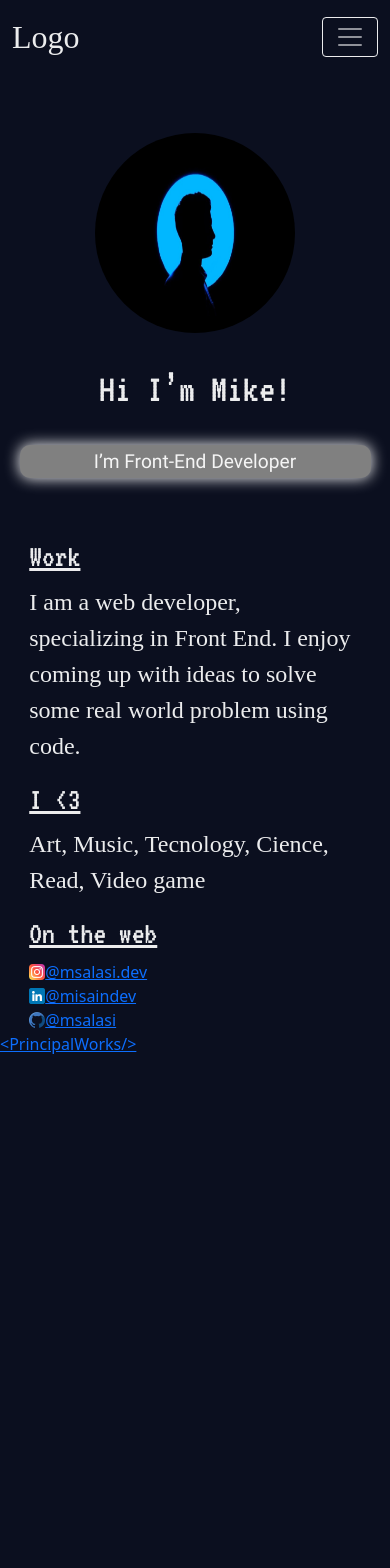
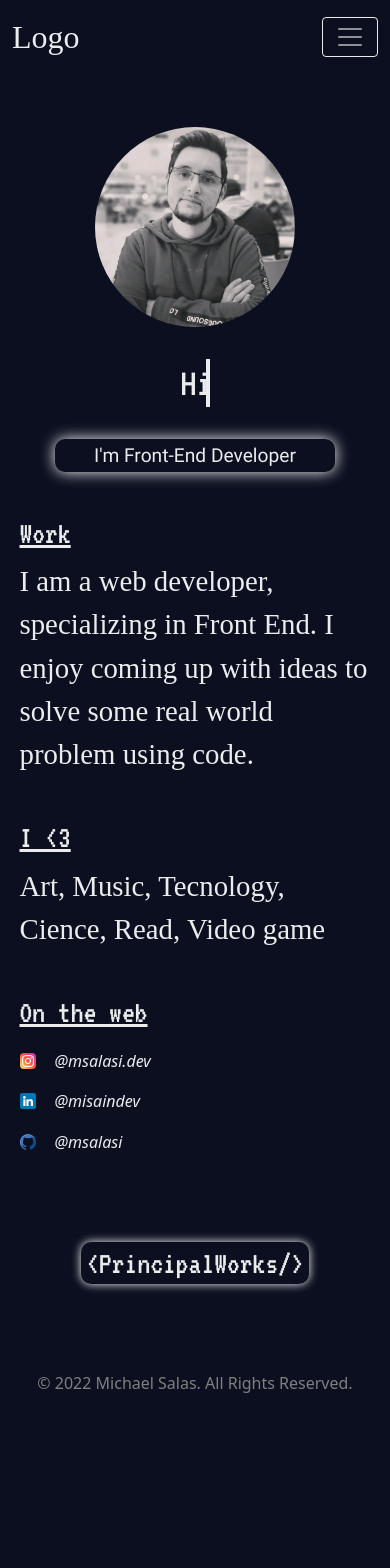
Before and after one commit to msalasi/PortafolioPersonal-React, a React (Create React App) app: page / in a window 390 px wide. Shown: the top 1568 px of the page. After the commit the page ends 1411 px from the top, so only its background shows below. Built offline with nearby package versions, Linux system fonts and the light colour scheme; a web font is replaced by a local one.

Commit message:
responsive en 90%

```diff
--- a/src/components/Footer/Footer.css
+++ b/src/components/Footer/Footer.css
@@ -1,6 +1,6 @@
 footer{
     color: grey;
     width: 100%;
-    margin-top: 100vh;
+    margin-top: 10vh;
     text-align: center;
 }
--- a/src/components/NavBar/NavBar.css
+++ b/src/components/NavBar/NavBar.css
@@ -17,3 +17,39 @@
     font-family: dongle-regular;
     font-size: 1.5rem;
 }
+
+.navbar-collapse .navbar-nav .nav-link:hover{
+    text-decoration: underline;
+}
+
+@media only screen and (max-width: 90em) {
+    .navbar-collapse .navbar-nav .nav-link{
+        font-size: 2rem;
+    }
+
+    .navbar.navbar-expand-lg.navbar-dark.bg-dark.fixed-top .container {
+        max-width: 768px;
+    }
+
+}
+@media only screen and (max-width: 64em) {
+    .navbar-collapse .navbar-nav .nav-link{
+        font-size: 2rem;
+    }
+
+}
+@media only screen and (max-width: 48em) {
+    .navbar-collapse .navbar-nav .nav-link{
+        font-size: 2rem;
+    }
+
+    .navbar.navbar-expand-lg.navbar-dark.bg-dark.fixed-top .container {
+        max-width: 100%;
+    }
+
+}
+@media only screen and (max-width: 27em) {
+    .navbar-collapse .navbar-nav .nav-link{
+        font-size: 1.5rem;
+    }
+}
--- a/src/components/NavBar/NavBar.js
+++ b/src/components/NavBar/NavBar.js
@@ -7,7 +7,7 @@ const NavBar = () => {
   return (
     <>
       <div className="container-navbar-menu">
-        <Navbar collapseOnSelect expand="lg" bg="dark" sticky="top" variant="dark">
+        <Navbar collapseOnSelect expand="lg" bg="dark" fixed="top" variant="dark">
           <Container>
             <Navbar.Brand href="/">Logo</Navbar.Brand>
             <Navbar.Toggle aria-controls="responsive-navbar-nav" />
--- a/src/components/OnTheWeb/OnTheWeb.css
+++ b/src/components/OnTheWeb/OnTheWeb.css
@@ -1,7 +1,7 @@
 .container-ontheweb{
     text-align: left;
-    width: 85%;
-    margin: 0 auto;
+    width: 100%;
+    margin: 5vh auto 5vh auto;
 }
 
 .h2-ontheweb{
@@ -12,12 +12,73 @@
 }
 
 .container-img-ontheweb{
-    width: 50%;
+    width: 12%;
     display: flex;
     align-items: center;
-
+    margin: 2vh 0 2vh 0;
 }
 
 .img-ontheweb{
     width: 1em;
 }
+
+.container-img-ontheweb .img-ontheweb {
+    margin-right: 1rem;
+}
+
+.container-img-ontheweb .a-ontheweb{
+    text-decoration: none;
+    color: #ffffffeb;
+    font-style: italic;
+}
+
+.container-img-ontheweb .a-ontheweb:hover {
+    transition: .5s;
+    border-radius: 5px;
+    box-shadow: 0 0 10px rgb(253 253 253);
+}
+
+.a-ontheweb{
+    padding: 0 3px 0 3px;
+}
+
+
+@media only screen and (max-width: 90em) {
+    .a-ontheweb{
+        font-size: 1.3rem;
+    }
+
+    .h2-ontheweb{
+        font-size: 2.5rem;
+    }
+}
+
+@media only screen and (max-width: 64em) {
+    .a-ontheweb{
+        font-size: 1.3rem;
+    }
+
+    .h2-ontheweb{
+        font-size: 2.5rem;
+    }
+}
+
+@media only screen and (max-width: 48em) {
+    .a-ontheweb{
+        font-size: 1rem;
+    }
+
+    .h2-ontheweb{
+        font-size: 2rem;
+    }
+}
+
+@media only screen and (max-width: 27em) {
+    .a-ontheweb{
+        font-size: 1rem;
+    }
+
+    .h2-ontheweb{
+        font-size: 2rem;
+    }
+}
--- a/src/components/PerfilPhoto/PerfilPhoto.css
+++ b/src/components/PerfilPhoto/PerfilPhoto.css
@@ -1,7 +1,7 @@
 .container-principal-section{
     text-align: center;
-    width: 90%;
-    margin: 7vh auto 7vh auto;
+    width: 100%;
+    margin: 15vh auto 5vh auto;
 }
 
 .img-principal-section{
@@ -12,17 +12,26 @@
 
 .h3-principal-section{
     color: #ffffffeb;
-    margin: 2rem 0 2rem 0;
+    margin: 2rem auto 2rem auto;
     font-family: pixel-font;
     font-size: 2.5rem;
+    white-space: nowrap;
+    border-right: 4px solid;
+    width: 12ch;
+    animation: typing 3s infinite alternate;
+    overflow: hidden;
 }
+
+@keyframes typing {
+    from { width: 0;}
+    to{width: 12ch}
+}
+
 
 .container-h2-principal-section{
     width: 100%;
     margin: 0 auto;
-    background-color: grey;
     border-radius: 10px;
-    padding: 0px;
     height: auto;
     align-items: center;
     padding: 5px;
@@ -36,3 +45,147 @@
     opacity:100%;
     font-family: roboto-regular;
 }
+
+@media only screen and (max-width: 90em) {
+    .container-h2-principal-section {
+        width: 50%;
+        margin: 0 auto;
+        border-radius: 10px;
+        height: auto;
+        align-items: center;
+        padding: 5px;
+        box-shadow: 0 0 15px rgb(253 253 253);
+    }
+
+    .h2-principal-section{
+        font-size: 1.7rem;
+    }
+
+    .h3-principal-section{
+        font-size: 4rem;
+    }
+
+    .img-principal-section{
+        height: 300px;
+        width: 300px;
+        border-radius: 150px;
+    }
+}
+
+@media only screen and (max-width: 64em) {
+    .container-h2-principal-section {
+        width: 70%;
+        margin: 0 auto;
+        border-radius: 10px;
+        height: auto;
+        align-items: center;
+        padding: 5px;
+        box-shadow: 0 0 15px rgb(253 253 253);
+    }
+
+    .h2-principal-section{
+        font-size: 1.7rem;
+    }
+
+    .h3-principal-section{
+        font-size: 4rem;
+    }
+
+    .img-principal-section{
+        height: 300px;
+        width: 300px;
+        border-radius: 150px;
+    }
+}
+
+@media only screen and (max-width: 48em) {
+    .container-h2-principal-section {
+        width: 85%;
+        margin: 0 auto;
+        border-radius: 10px;
+        height: auto;
+        align-items: center;
+        padding: 5px;
+        box-shadow: 0 0 15px rgb(253 253 253);
+    }
+
+    .h2-principal-section{
+        font-size: 1.5rem;
+    }
+
+    .h3-principal-section{
+        font-size: 3.3rem;
+    }
+
+    .img-principal-section{
+        height: 300px;
+        width: 300px;
+        border-radius: 150px;
+    }
+}
+
+@media only screen and (max-width: 27em) {
+    .container-h2-principal-section{
+        width: 80%;
+        margin: 0 auto;
+        border-radius: 10px;
+        height: auto;
+        align-items: center;
+        padding: 5px;
+        box-shadow: 0 0 15px rgb(253, 253, 253);
+    }
+
+    .h2-principal-section{
+        font-size: 1.2rem;
+    }
+
+    .h3-principal-section{
+        font-size: 2.5rem;
+    }
+
+    .img-principal-section{
+        height: 200px;
+        width: 200px;
+        border-radius: 100px;
+    }
+}
+
+@media only screen and (max-width: 24em) {
+    .container-h2-principal-section{
+        width: 85%;
+        margin: 0 auto;
+        border-radius: 10px;
+        height: auto;
+        align-items: center;
+        padding: 5px;
+        box-shadow: 0 0 15px rgb(253, 253, 253);
+    }
+
+    .h2-principal-section{
+        font-size: 1.2rem;
+    }
+
+    .h3-principal-section{
+        font-size: 2.5rem;
+    }
+}
+
+@media only screen and (max-width: 20em) {
+    .container-h2-principal-section{
+        width: 100%;
+        margin: 0 auto;
+        border-radius: 10px;
+        height: auto;
+        align-items: center;
+        padding: 5px;
+        box-shadow: 0 0 15px rgb(253, 253, 253);
+    }
+
+    .h2-principal-section{
+        font-size: 1.2rem;
+    }
+
+    .h3-principal-section{
+        font-size: 2.5rem;
+    }
+}
--- a/src/components/PerfilPhoto/PerfilPhoto.js
+++ b/src/components/PerfilPhoto/PerfilPhoto.js
@@ -1,13 +1,13 @@
 import React from 'react'
-import perfiltest from '../../assets/perfiltest.jpeg';
+import perfilPhoto from '../../assets/Img/perfilPhoto.jpg';
 import './PerfilPhoto.css';
 function PerfilPhoto() {
   return (
     <div className='container-principal-section'>
-        <img className='img-principal-section' src={perfiltest} alt='Foto personal'></img>
-        <h3 className='h3-principal-section'>Hi I’m Mike! </h3>
+        <img className='img-principal-section' src={perfilPhoto} alt='Foto personal'></img>
+        <h3 className='h3-principal-section'>Hi I'm Mike! .</h3>
         <div className='container-h2-principal-section'>
-          <h2 className='h2-principal-section'>I’m Front-End Developer</h2>
+          <h2 className='h2-principal-section'>I'm Front-End Developer</h2>
         </div>
 
     </div>
--- a/src/components/PrincipalText/PrincipalText.css
+++ b/src/components/PrincipalText/PrincipalText.css
@@ -1,7 +1,7 @@
 .container-principal-text{
     text-align: left;
-    width: 85%;
-    margin: 0 auto;
+    width: 100%;
+    margin: 5vh auto 5vh auto;
 }
 
 .h2-principal-text{
@@ -16,3 +16,35 @@
     font-family: dongle-regular;
     font-size: 1.5rem;
 }
+
+
+@media only screen and (max-width: 90em) {
+    .p-principal-text{
+        font-size: 2.3rem;
+    }
+
+    .h2-principal-text{
+        font-size: 2.6rem;
+    }
+}
+
+@media only screen and (max-width: 64em) {
+    .p-principal-text{
+        font-size: 2.2rem;
+    }
+
+    .h2-principal-text{
+        font-size: 2.5rem;
+    }
+
+}
+
+@media only screen and (max-width: 48em) {
+    .p-principal-text{
+        font-size: 1.8rem;
+    }
+
+    .h2-principal-text{
+        font-size: 2rem;
+    }
+}
--- /dev/null
+++ b/src/components/PrincipalWorks/PrincipalWorks.css
@@ -0,0 +1,23 @@
+.container-principal-works{
+    text-align: center;
+    width: 100%;
+    margin:10vh auto 10vh auto;
+}
+
+.link-principal-works{
+    font-family: pixel-font;
+    font-size: 2rem;
+    color: #ffffffeb;
+    text-decoration: none;
+    border-radius: 10px;
+    height: auto;
+    align-items: center;
+    box-shadow: 0 0 10px rgb(253 253 253);
+    text-align: center;
+    width: 85%;
+    padding: 5px;
+}
+
+.link-principal-works:hover{
+    color: #ffffffeb;
+}
--- a/src/components/PrincipalWorks/PrincipalWorks.js
+++ b/src/components/PrincipalWorks/PrincipalWorks.js
@@ -1,11 +1,11 @@
 import React from 'react';
 import {Link} from 'react-router-dom';
-
+import './PrincipalWorks.css'
 
 function PrincipalWorks({title}) {
   return (
-    <div>
-        <Link to="/works">{title}</Link>
+    <div className='container-principal-works'>
+        <Link className='link-principal-works' to="/works">{title}</Link>
     </div>
   )
 }
--- a/src/views/Home/Home.css
+++ b/src/views/Home/Home.css
@@ -1,3 +1,31 @@
 body{
     background-color: #0B0F1F !important;
 }
+
+@media only screen and (max-width: 90em) {
+    .container-main-section{
+        width: 60%;
+        margin: 0 auto;
+    }
+}
+
+@media only screen and (max-width: 64em) {
+    .container-main-section{
+        width: 60%;
+        margin: 0 auto;
+    }
+}
+
+@media only screen and (max-width: 48em) {
+    .container-main-section{
+        width: 60%;
+        margin: 0 auto;
+    }
+}
+
+@media only screen and (max-width: 27em) {
+    .container-main-section{
+        width: 90%;
+        margin: 0 auto;
+    }
+}
--- a/src/views/Home/Home.js
+++ b/src/views/Home/Home.js
@@ -7,7 +7,7 @@ import PerfilPhoto from "../../components/PerfilPhoto/PerfilPhoto.js";
 
 const Home = () => {
   return (
-    <>
+    <div className="container-main-section">
       <PerfilPhoto/>
       <PrincipalText
         title="Work"
@@ -21,7 +21,7 @@ I enjoy coming up with ideas to solve some real world problem using code."
       <OnTheWeb title="On the web"/>
       <PrincipalWorks title="<PrincipalWorks/>"/>
 
-    </>
+    </div>
   );
 };
 
```
Also changed, not shown: src/assets/Img/perfilPhoto.jpg (added), src/assets/perfiltest.jpeg (deleted).
